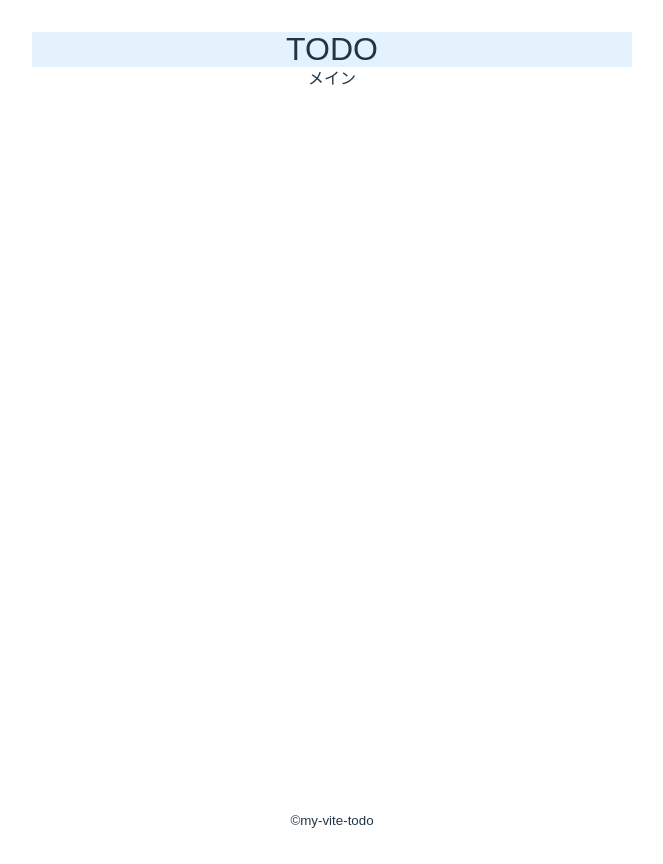
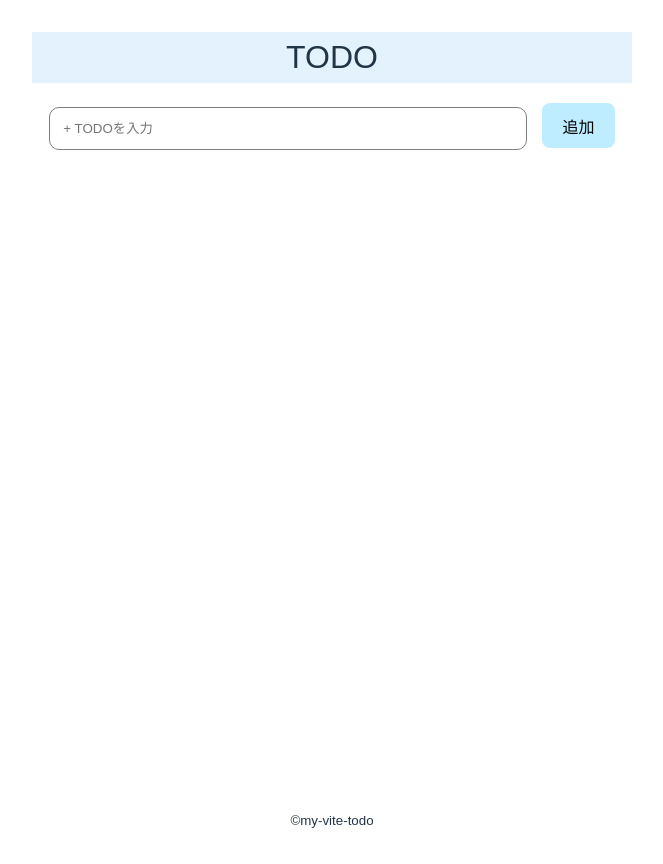
Before and after one commit to yukiyuki925/vue-practice, a Vue app in the folder my-vite-todo/: page / in a window 1280 px wide. Shown: the whole page, without its empty margins (308-971 px from the left). Built offline with nearby package versions, Linux system fonts and the light colour scheme.

Commit message:
入力欄追加

```diff
--- a/my-vite-todo/src/App.vue
+++ b/my-vite-todo/src/App.vue
@@ -1,12 +1,13 @@
 <script setup>
 import TheHeader from "./components/TheHeader.vue";
 import TheFooter from "./components/TheFooter.vue";
+import MainTodo from "./components/MainTodo.vue";
 </script>
 
 <template>
   <div class="wrap">
     <TheHeader />
-    <main class="main">メイン</main>
+    <main class="main"><MainTodo /></main>
     <TheFooter />
   </div>
 </template>
--- /dev/null
+++ b/my-vite-todo/src/components/MainTodo.vue
@@ -0,0 +1,24 @@
+<template>
+  <div class="box_input">
+    <input type="text" class="todo_input" placeholder="+ TODOを入力" />
+    <button class="button">追加</button>
+  </div>
+</template>
+
+<style scoped>
+.box_input {
+  margin-top: 20px;
+}
+
+.todo_input {
+  width: 450px;
+  padding: 13px;
+  border-radius: 10px;
+  border: 1px solid gray;
+}
+
+.button {
+  margin-left: 15px;
+  background-color: #beedff;
+}
+</style>
--- a/my-vite-todo/src/components/TheHeader.vue
+++ b/my-vite-todo/src/components/TheHeader.vue
@@ -8,5 +8,6 @@
   max-width: 100%;
   font-size: 32px;
   background-color: #e3f2fd;
+  padding: 8px;
 }
 </style>
```
